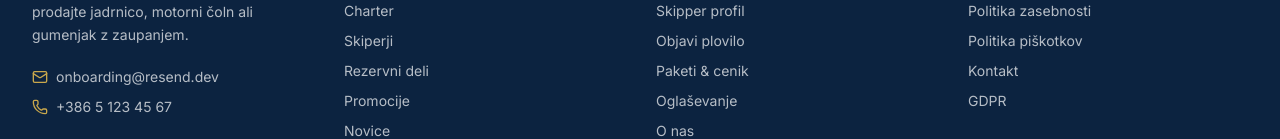
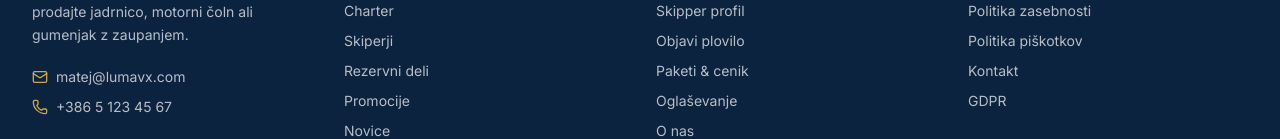
Before and after one commit to LVXC26/Nova-mapa-za-garbin, a Next.js app: page /faq in a window 1280 px wide. Shown: the part 1501-1640 px from the top of the page. Built offline with nearby package versions, Linux system fonts and the light colour scheme; no server answers.

Commit message:
Footer: use matej@lumavx.com as the contact email

```diff
--- a/src/components/layout/Footer.tsx
+++ b/src/components/layout/Footer.tsx
@@ -64,8 +64,8 @@ export default function Footer() {
               Slovensko tržišče plovil. Kupite ali prodajte jadrnico, motorni čoln ali gumenjak z zaupanjem.
             </p>
             <div className="flex flex-col gap-2.5 text-sm mb-6">
-              <a href="mailto:onboarding@resend.dev" className="flex items-center gap-2 hover:text-[#c9a84c] transition-colors">
-                <Mail className="w-4 h-4 text-[#c9a84c]" /> onboarding@resend.dev
+              <a href="mailto:matej@lumavx.com" className="flex items-center gap-2 hover:text-[#c9a84c] transition-colors">
+                <Mail className="w-4 h-4 text-[#c9a84c]" /> matej@lumavx.com
               </a>
               <a href="tel:+38651234567" className="flex items-center gap-2 hover:text-[#c9a84c] transition-colors">
                 <Phone className="w-4 h-4 text-[#c9a84c]" /> +386 5 123 45 67
```
